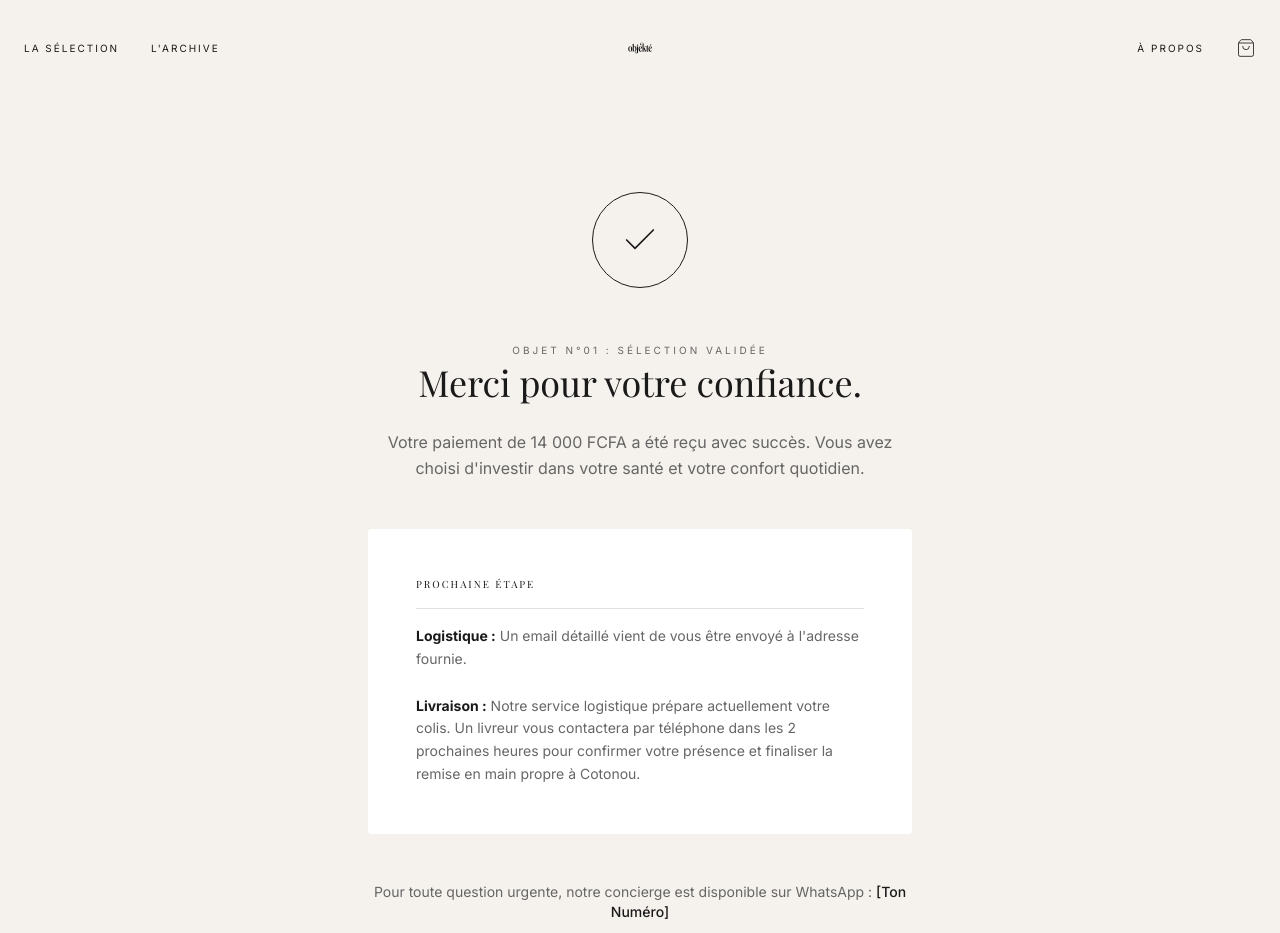
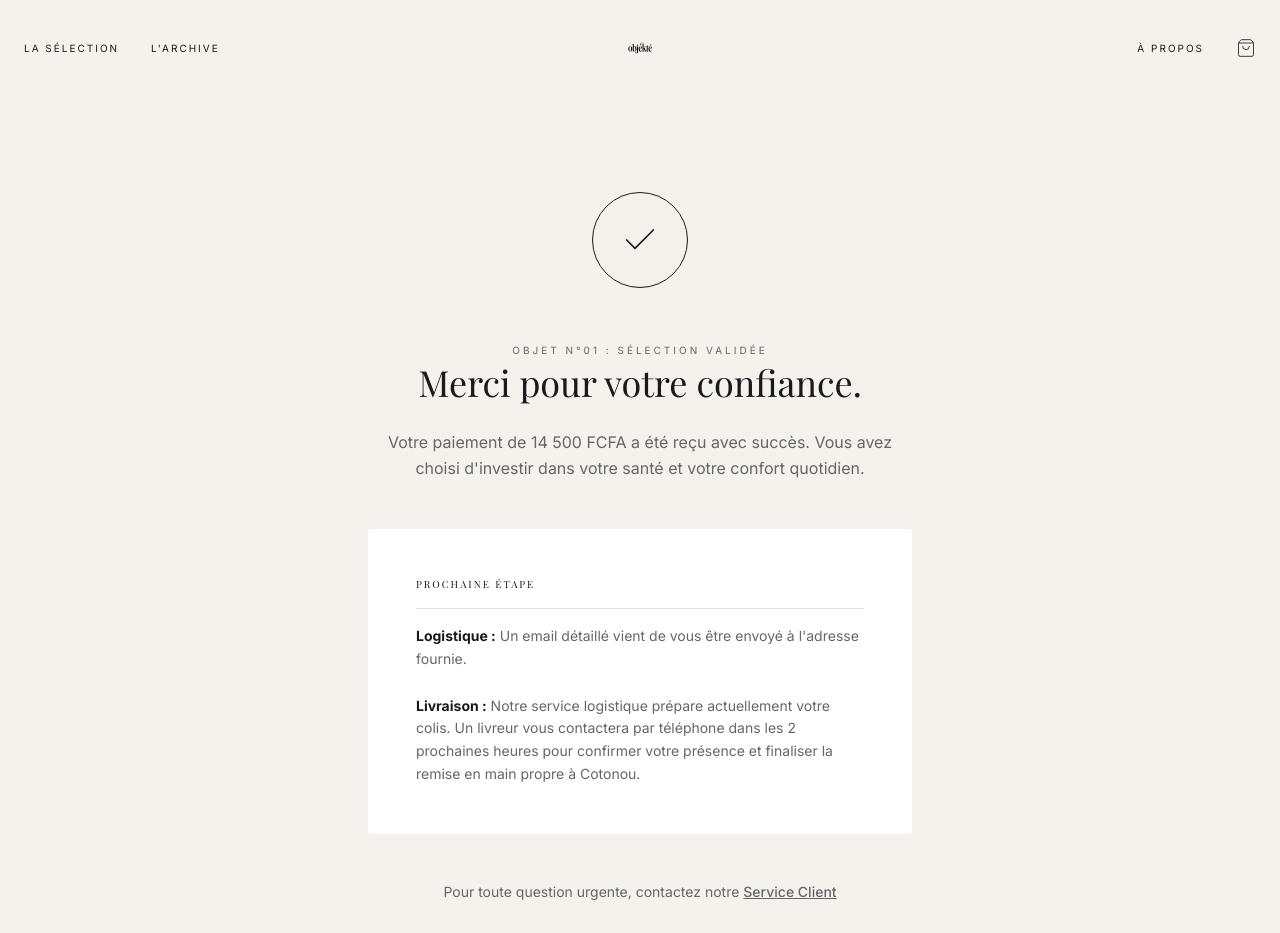
Before and after one commit to gemusic/objekte-site, a Next.js app: page /confirmation in a window 1280 px wide. Shown: the top 933 px of the page. Built offline with nearby package versions, Linux system fonts and the light colour scheme; a web font is replaced by a local one.

Commit message:
Update page.tsx

```diff
--- a/app/confirmation/page.tsx
+++ b/app/confirmation/page.tsx
@@ -29,7 +29,7 @@ export default function ConfirmationPage() {
             </span>
             <h1 className="text-3xl md:text-4xl font-playfair leading-tight">Merci pour votre confiance.</h1>
             <p className="text-sm md:text-base text-muted-foreground leading-relaxed px-4">
-              Votre paiement de 14 000 FCFA a été reçu avec succès. Vous avez choisi d'investir dans votre santé et votre confort quotidien.
+              Votre paiement de 14 500 FCFA a été reçu avec succès. Vous avez choisi d'investir dans votre santé et votre confort quotidien.
             </p>
           </div>
 
@@ -51,7 +51,15 @@ export default function ConfirmationPage() {
 
           <div className="space-y-8 px-4">
             <p className="text-xs md:text-sm text-muted-foreground">
-              Pour toute question urgente, notre concierge est disponible sur WhatsApp : <span className="text-foreground font-medium">[Ton Numéro]</span>
+              Pour toute question urgente, contactez notre{" "}
+              <a
+                href="https://wa.me/22996991128"
+                target="_blank"
+                rel="noopener noreferrer"
+                className="font-medium underline hover:opacity-60 transition-opacity"
+              >
+                Service Client
+              </a>
             </p>
             <Link
               href="/"
```
